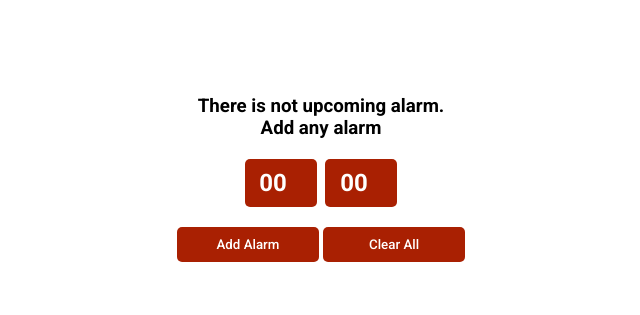
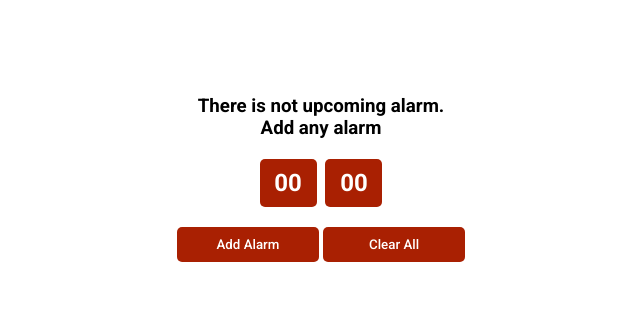
Before and after one commit to sawickipatryk/Alarm-App, a plain HTML site: page index.html in a window 1280 px wide. Shown: the part 212-527 px from the top of the page, without its empty margins (319-959 px from the left). Drawn offline with Linux system fonts and the light colour scheme.

Commit message:
remove outer and inner spin button from input

```diff
--- a/style.css
+++ b/style.css
@@ -55,6 +55,11 @@ body{
 .container__buttons{
   width: 100%;
   margin-bottom: 40px;
+}
+input::-webkit-outer-spin-button,
+input::-webkit-inner-spin-button {
+    -webkit-appearance: none;
+    margin: 0;
 }
 .container__button--add-alarm,
 .container__button--clear-all{
```
